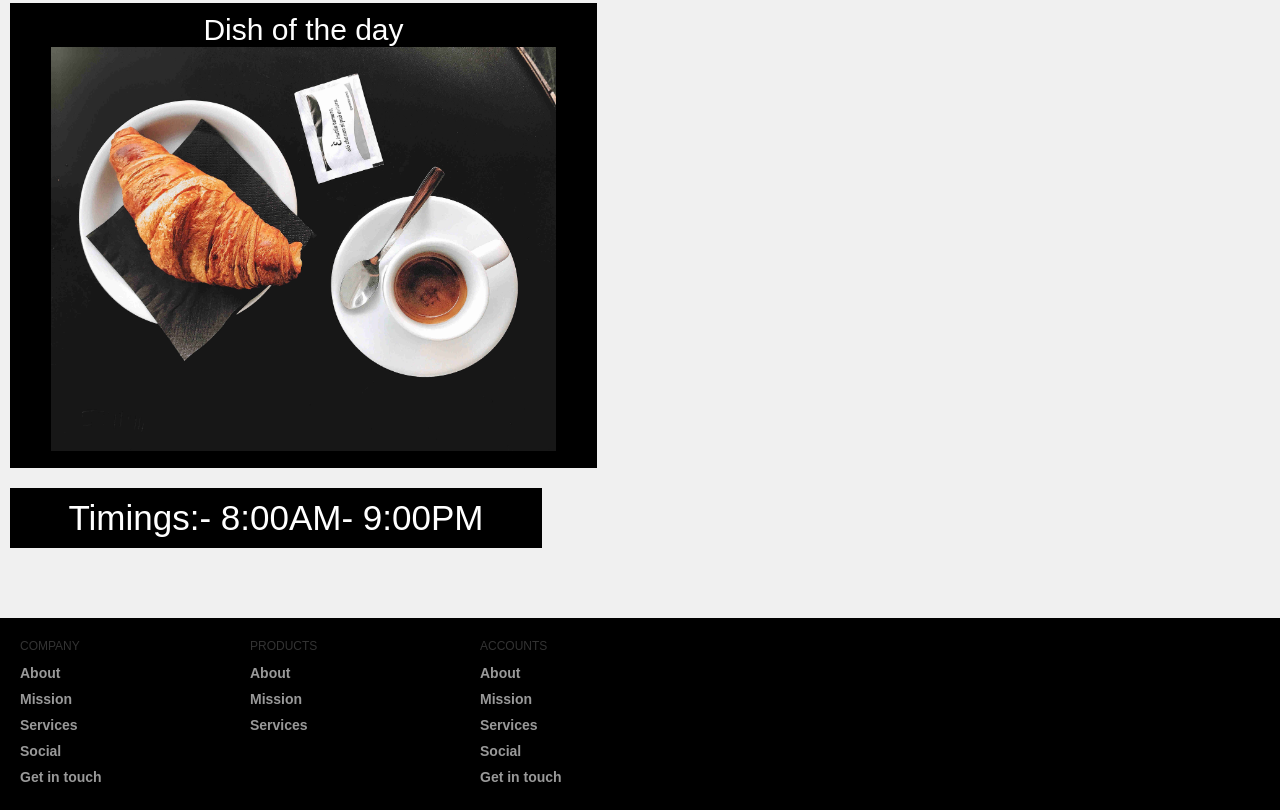
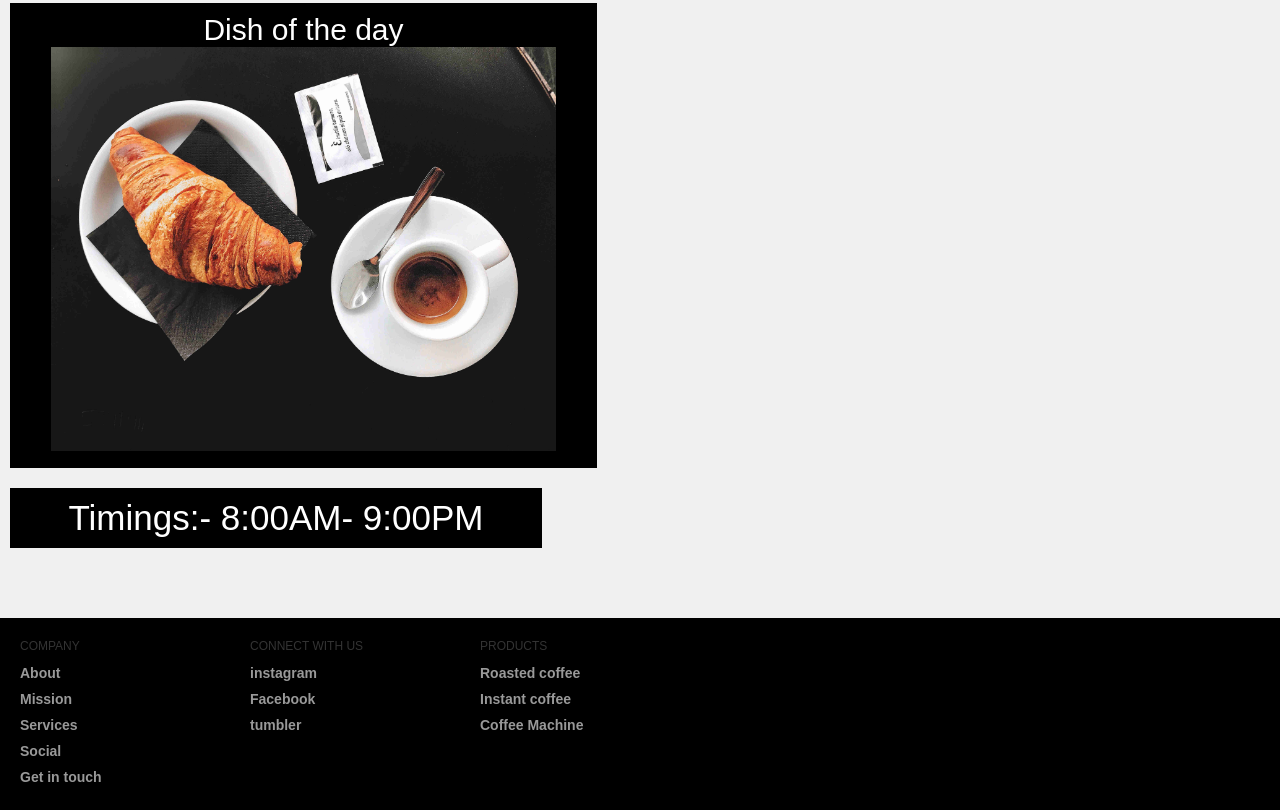
Before and after one commit to raghav-sharma272381/raghav-.github.io, a plain HTML site: page index.html in a window 1280 px wide. Shown: the part 1240-2050 px from the top of the page. Drawn offline with Linux system fonts and the light colour scheme.

Commit message:
Add files via upload
2nd commit

```diff
--- a/index.html
+++ b/index.html
@@ -66,7 +66,7 @@
           <div class="menu">Menu</div>
           <ul>
             <li><span >ESPRESSO</span>3.00</li>
-            <li><span >MACCHITO3</span>50</li>
+            <li><span >MACCHITO</span>3.50</li>
             <li><span >LATTE</span>4.00</li>
             <li><span >MOCHA</span>4.50</li>
             <li><span >TEA</span>2.75</li>
@@ -93,21 +93,20 @@
           </ul>
         </div>
         <div class="col">
-          <h1>Products</h1>
+          <h1>Connect with us</h1>
           <ul>
-            <li>About</li>
-            <li>Mission</li>
-            <li>Services</li>
+            <li>instagram</li>
+            <li>Facebook</li>
+            <li>tumbler</li>
           </ul>
         </div>
         <div class="col">
-          <h1>Accounts</h1>
+          <h1>Products</h1>
           <ul>
-            <li>About</li>
-            <li>Mission</li>
-            <li>Services</li>
-            <li>Social</li>
-            <li>Get in touch</li>
+            <li>Roasted coffee</li>
+            <li>Instant coffee</li>
+            <li>Coffee Machine</li>
+
           </ul>
         </div>
       </div>
```
